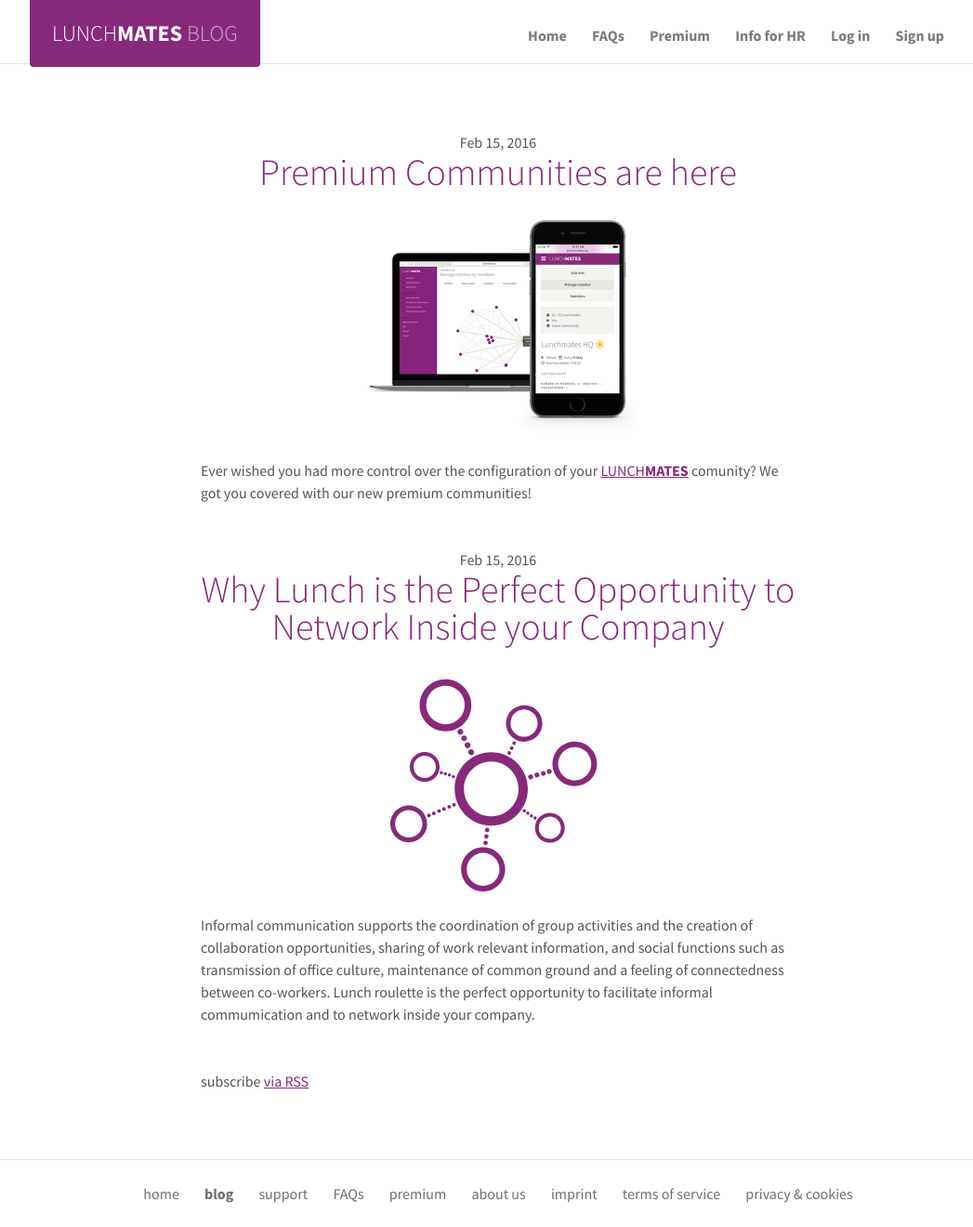
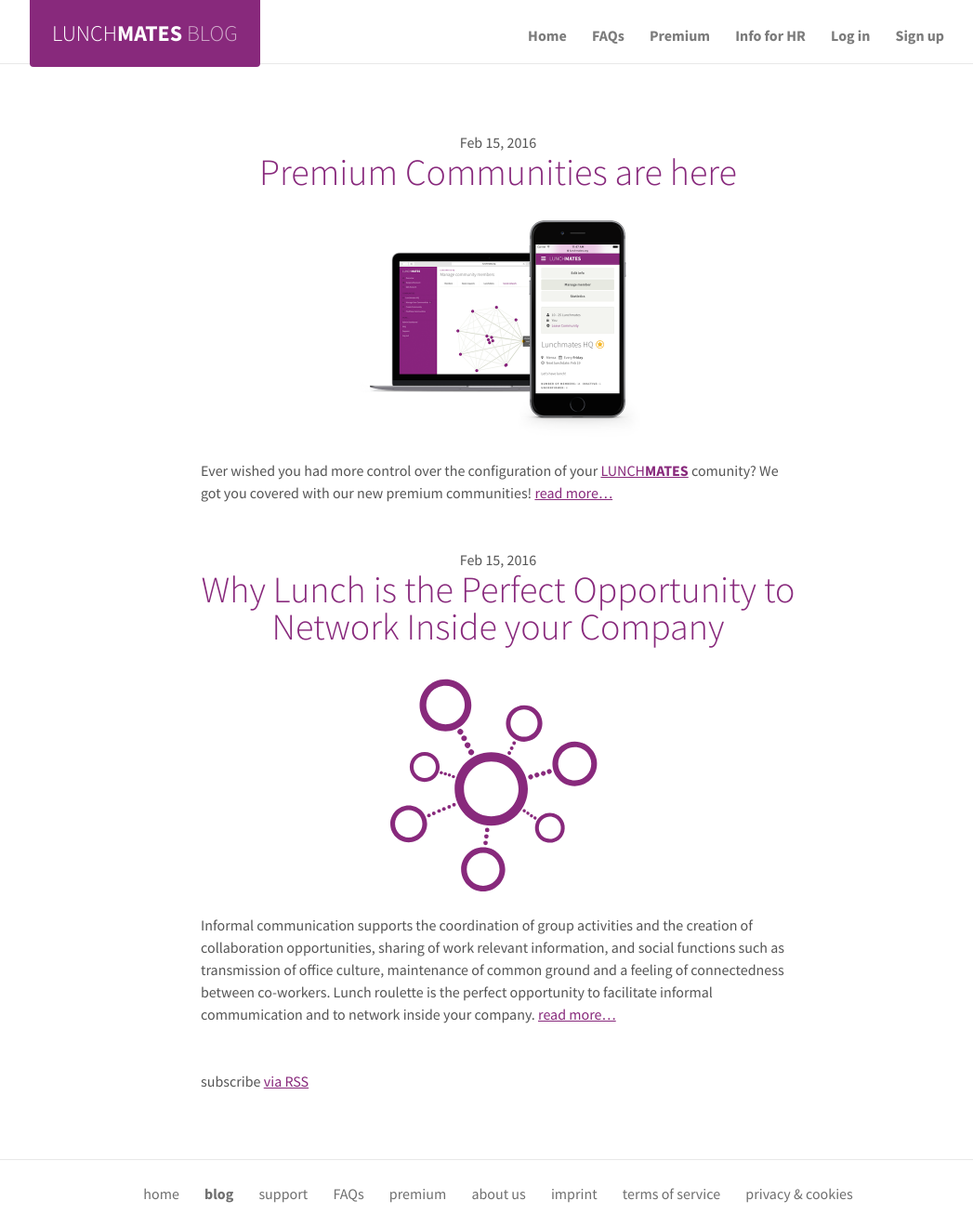
Before and after one commit to lunchmates/blog.lunchmates.org, a Jekyll site: the page built from index.html, in a window 1280 px wide. Shown: the whole page at 93% size, without its empty margins (104-1151 px from the left). Built offline with Jekyll 4.4.1, drawn with Linux system fonts in a browser that asks for light colours.

Commit message:
add read more

```diff
--- a/_sass/_post.scss
+++ b/_sass/_post.scss
@@ -20,3 +20,7 @@
 .post__figure img {
     max-height: 10 * $base-spacing-unit;
 }
+
+.post__excerpt p {
+    display: inline;
+}
--- a/index.html
+++ b/index.html
@@ -14,9 +14,10 @@
                 <img src="{{ site.baseurl }}/img/posts/{{ post.img }}" alt="{{ post.img }}">
             </a>
         </figure>
-        <p>
+        <div class="post__excerpt">
             {{ post.excerpt }}
-        </p>
+            <a href="{{ post.url | prepend: site.baseurl }}">read more…</a>
+        </div>
     </article>
     {% endfor %}
 
```
